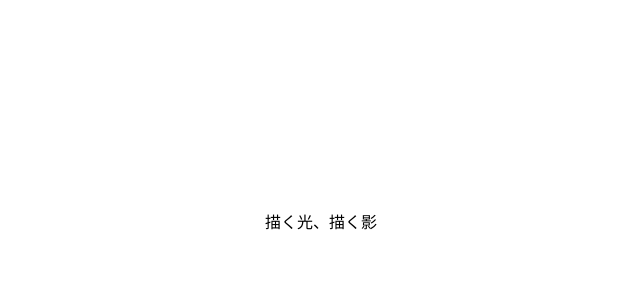
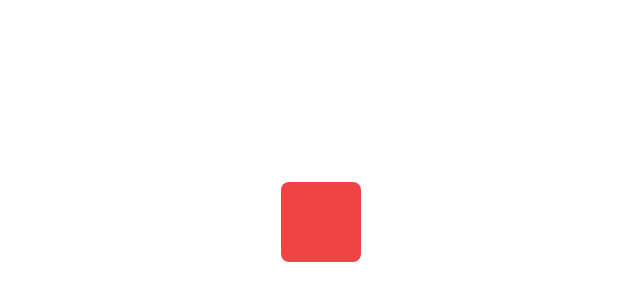
Before and after one commit to Sug1re/anime-website, a Next.js app: page / in a window 1280 px wide. Shown: the part 178-478 px from the top of the page, without its empty margins (319-959 px from the left). Built offline with nearby package versions, Linux system fonts and the light colour scheme.

Commit message:
useSpringを使ってみた

```diff
--- a/app/Components/Character/Character.tsx
+++ b/app/Components/Character/Character.tsx
@@ -1,71 +1,100 @@
+// "use client";
+
+// import React, { useState } from "react";
+// import { useTransition, animated, AnimatedProps } from "@react-spring/web";
+// import styles from "./styles.module.css";
+
+// // ページコンポーネントの定義
+// const PageA: React.FC<AnimatedProps<{ style: React.CSSProperties }>> = ({
+//   style,
+// }) => (
+//   <animated.div style={{ ...style, background: "lightpink" }}>A</animated.div>
+// );
+
+// const PageB: React.FC<AnimatedProps<{ style: React.CSSProperties }>> = ({
+//   style,
+// }) => (
+//   <animated.div style={{ ...style, background: "lightblue" }}>B</animated.div>
+// );
+
+// const PageC: React.FC<AnimatedProps<{ style: React.CSSProperties }>> = ({
+//   style,
+// }) => (
+//   <animated.div style={{ ...style, background: "lightgreen" }}>C</animated.div>
+// );
+
+// const pages: React.FC<AnimatedProps<{ style: React.CSSProperties }>>[] = [
+//   PageA,
+//   PageB,
+//   PageC,
+// ];
+
+// export default function Character() {
+//   const [index, setIndex] = useState(0);
+
+//   // インデックス変更処理
+//   const handleClick = () => setIndex((prev) => (prev + 1) % pages.length);
+
+//   // アニメーションの設定
+//   const transitions = useTransition(index, {
+//     from: { opacity: 0, transform: "translate3d(100%,0,0)" },
+//     enter: { opacity: 1, transform: "translate3d(0%,0,0)" },
+//     leave: { opacity: 0, transform: "translate3d(-50%,0,0)" },
+//   });
+
+//   return (
+//     <div
+//       className="w-screen min-h-screen flex items-center justify-center text-9xl"
+//       onClick={handleClick}
+//       style={{ cursor: "pointer", overflow: "hidden" }}
+//     >
+//       {transitions((style, i) => {
+//         const Page = pages[i];
+//         return <Page key={i} style={style} />;
+//       })}
+//     </div>
+//   );
+// }
+
 "use client";
 
-import React, { useState, useEffect } from "react";
-import {
-  useTransition,
-  animated,
-  useSpringRef,
-  AnimatedProps,
-} from "@react-spring/web";
-import styles from "./styles.module.css";
+import React from "react";
+import { useSpring, animated } from "@react-spring/web";
+import { red } from "tailwindcss/colors";
 
-// ページコンポーネントのリスト
-const PageA: React.FC<AnimatedProps<{ style: React.CSSProperties }>> = ({
-  style,
-}) => (
-  <animated.div style={{ ...style, background: "lightpink" }}>A</animated.div>
-);
+const Character = () => {
+  const [springs, api] = useSpring(() => ({
+    from: { x: 0 },
+  }));
 
-const PageB: React.FC<AnimatedProps<{ style: React.CSSProperties }>> = ({
-  style,
-}) => (
-  <animated.div style={{ ...style, background: "lightblue" }}>B</animated.div>
-);
+  const handleClick = () => {
+    api.start({
+      from: {
+        x: 0,
+      },
+      to: {
+        x: 100,
+      },
+    });
+  };
+  return (
+    <section>
+      <div
+        className=" h-screen w-screen flex flex-col justify-center items-center"
+        onClick={handleClick}
+      >
+        <animated.div
+          style={{
+            width: 80,
+            height: 80,
+            background: red[500], // tailwindCss のカラー指定を使用
+            borderRadius: 8,
+            ...springs,
+          }}
+        />
+      </div>
+    </section>
+  );
+};
 
-const PageC: React.FC<AnimatedProps<{ style: React.CSSProperties }>> = ({
-  style,
-}) => (
-  <animated.div style={{ ...style, background: "lightgreen" }}>C</animated.div>
-);
-
-const pages: React.FC<AnimatedProps<{ style: React.CSSProperties }>>[] = [
-  PageA,
-  PageB,
-  PageC,
-];
-
-export default function Character() {
-  const [index, setIndex] = useState(0);
-
-  // インデックス変更処理
-  const handleClick = () => setIndex((prev) => (prev + 1) % pages.length);
-
-  const transRef = useSpringRef();
-
-  // アニメーションの設定
-  const transitions = useTransition(index, {
-    ref: transRef,
-    keys: index, // 固定キー
-    from: { opacity: 0, transform: "translate3d(100%,0,0)" },
-    enter: { opacity: 1, transform: "translate3d(0%,0,0)" },
-    leave: { opacity: 0, transform: "translate3d(-50%,0,0)" },
-  });
-
-  // アニメーション開始
-  useEffect(() => {
-    transRef.start();
-  }, [index, transRef]);
-
-  return (
-    <div
-      className="w-screen min-h-screen flex items-center justify-center text-9xl"
-      onClick={handleClick}
-      style={{ cursor: "pointer", overflow: "hidden" }} // クリック可能な見た目に変更
-    >
-      {transitions((style, i) => {
-        const Page = pages[i];
-        return <Page style={style} />;
-      })}
-    </div>
-  );
-}
+export default Character;
--- a/app/Components/Footer/Footer.tsx
+++ b/app/Components/Footer/Footer.tsx
@@ -103,7 +103,7 @@ const Footer = () => {
         >
           © オダギリ ハジメ/
           <br />
-          「任意のアニメ」製作委員会
+          「描く光、描く影」製作委員会
         </motion.p>
         <div className=" space-x-4 ">
           <i className=" fa-solid fa-chevron-left text-xl"></i>
--- a/app/page.tsx
+++ b/app/page.tsx
@@ -4,11 +4,11 @@ import * as Section from "./Components/Index";
 export default function Home() {
   return (
     <main className=" flex min-h-screen">
-      <Section.Title />
+      {/* <Section.Title /> */}
       {/* <Section.Introduction /> */}
       {/* <Section.Information /> */}
-      <Section.Staff />
-      <Section.Cast />
+      {/* <Section.Staff /> */}
+      {/* <Section.Cast /> */}
       <Section.Character />
       <Section.Footer />
     </main>
```
Also changed, not shown: package.json (+6 -2 lines), 1 other file (tests, documents, lock files or other folders).
